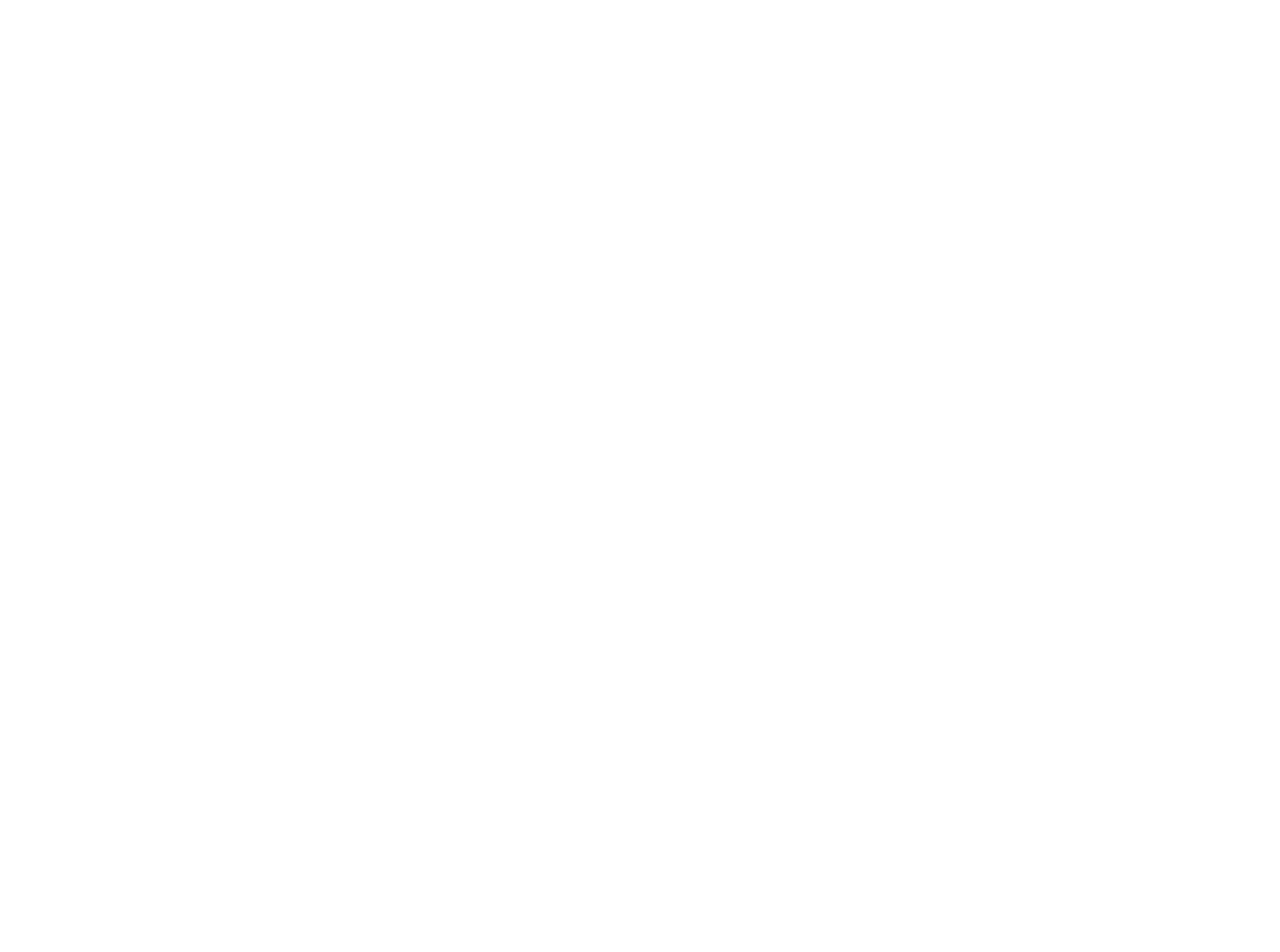
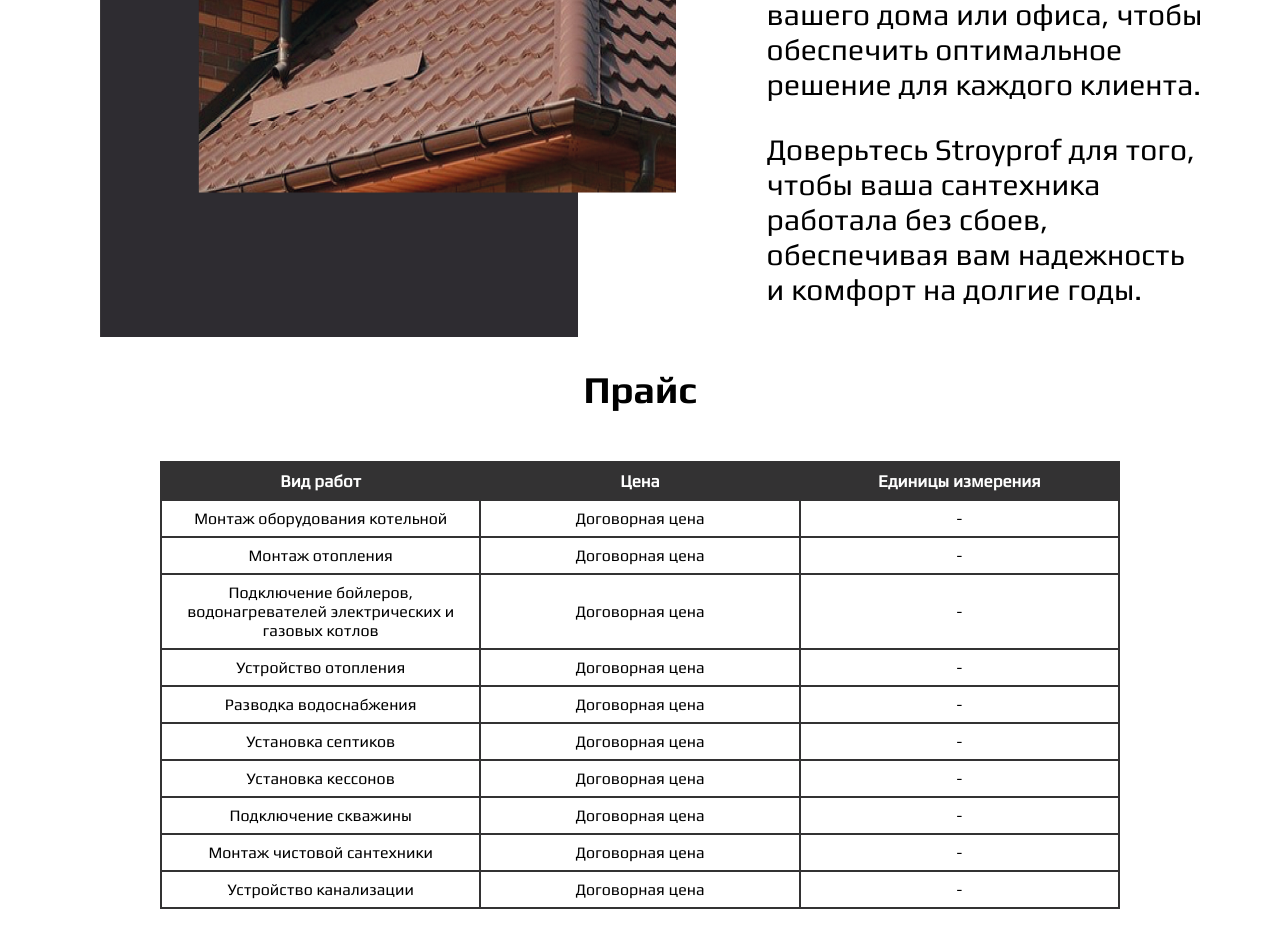
Before and after one commit to Vicatoriya/stroyprof, a React (Create React App) app: page /plumbing in a window 1280 px wide. Before the commit this address had no page. Shown: the part 640-1592 px from the top of the page. Before the commit the page ends 800 px from the top, so only its background shows below. Built offline with nearby package versions, Linux system fonts and the light colour scheme.

Commit message:
+plumbing

```diff
--- /dev/null
+++ b/public/Santex_Array.json
@@ -0,0 +1,57 @@
+[
+  {
+    "prices":
+    [
+      {
+        "name": "Монтаж оборудования котельной",
+        "cost": "Договорная цена",
+        "metrics": "-"
+      },
+      {
+        "name": "Монтаж отопления",
+        "cost": "Договорная цена",
+        "metrics": "-"
+      },
+      {
+        "name": "Подключение бойлеров, водонагревателей электрических и газовых котлов",
+        "cost": "Договорная цена",
+        "metrics": "-"
+      },
+      {
+        "name": "Устройство отопления",
+        "cost": "Договорная цена",
+        "metrics": "-"
+      },
+      {
+        "name": "Разводка водоснабжения",
+        "cost": "Договорная цена",
+        "metrics": "-"
+      },
+      {
+        "name": "Установка септиков",
+        "cost": "Договорная цена",
+        "metrics": "-"
+      },
+      {
+        "name": "Установка кессонов",
+        "cost": "Договорная цена",
+        "metrics": "-"
+      },
+      {
+        "name": "Подключение скважины",
+        "cost": "Договорная цена",
+        "metrics": "-"
+      },
+      {
+        "name": "Монтаж чистовой сантехники",
+        "cost": "Договорная цена",
+        "metrics": "-"
+      },
+      {
+        "name": "Устройство канализации",
+        "cost": "Договорная цена",
+        "metrics": "-"
+      }
+    ]
+  }
+]
--- /dev/null
+++ b/public/frstsectSantex.json
@@ -0,0 +1,8 @@
+[
+  {
+    "title": "Сантехника",
+    "frst": "Сантехника – это сердце вашего дома, обеспечивающее комфорт и уют вашей жизни. Мы предлагаем полный спектр услуг по установке, ремонту и обслуживанию сантехнических систем.",
+    "sec": "Мы учитываем индивидуальные особенности вашего дома или офиса, чтобы обеспечить оптимальное решение для каждого клиента.",
+    "thr": "Доверьтесь Stroyprof для того, чтобы ваша сантехника работала без сбоев, обеспечивая вам надежность и комфорт на долгие годы."
+  }
+]
--- a/src/App.js
+++ b/src/App.js
@@ -9,6 +9,7 @@
 import Electrics from "./Pages/Electrics";
 import WoodHouse from "./Pages/WoodHouse";
 import "./Pages/Remont.css";
+import Santex from "./Pages/santex";
 export default function App() {
     return (
         <Router>
@@ -20,7 +21,8 @@
                 <Route path="/steam_rooms" element={<OtdelkaParilok/>} />
                 <Route path="/roof_repair" element={<RemontKrovli/>} />
                 <Route path="/wood_houses" element={<WoodHouse/>} />
-                <Route path="/Electrics" element={<Electrics/>} />
+                <Route path="/electrics" element={<Electrics/>} />
+                <Route path="/plumbing" element={<Santex/>} />
             </Routes>
         </Router>
     );
--- a/src/Components/Additional_Pager/Vid_krovli/Vid_Krovli.css
+++ b/src/Components/Additional_Pager/Vid_krovli/Vid_Krovli.css
@@ -29,7 +29,7 @@
 }
 @media screen and (max-width: 800px){
     .unit{
-        width: 800px;
+        width: auto;
         margin-left: 20px;
         display: flex;
         flex-direction: column;
--- /dev/null
+++ b/src/Pages/santex.js
@@ -0,0 +1,59 @@
+import React, {useEffect, useState} from "react";
+import Header from "../Components/Header/Header";
+import Navigation from "../Components/Navigation/Navigation";
+import First_section from "../Components/First_section/First_section";
+import Footer from "../Components/Footer/Footer";
+import Price from "../Components/Additional_Pager/Price/Price";
+
+export default function Santex(){
+
+    const [PriceData,setPriceData] = useState([]);
+    useEffect(()=>{
+        const fetchData = async()=>{
+            try{
+                const response = await fetch('Santex_Array.json');
+                if(!response.ok){
+                    throw new Error('Ошибка при загрузке файла');
+                }
+                const jsonData = await response.json();
+                const extractedData = jsonData[0].prices.map(price=>({
+                    name: price.name,
+                    cost: price.cost,
+                    metrics: price.metrics
+                }));
+                setPriceData(extractedData);
+            }catch (error){
+                console.error('ошибка при загрузке и обработке данных', error);
+            }
+        }
+        fetchData();
+    },[]);
+
+    const [frstData, setData] = useState([]);
+
+    useEffect(() => {
+        const fetchData = async () => {
+            try {
+                const response = await fetch('frstsectSantex.json');
+                if (!response.ok) {
+                    throw new Error('Ошибка при загрузке файла');
+                }
+                const jsonData = await response.json();
+                setData(jsonData[0]);
+            } catch (error) {
+                console.error('ошибка при загрузке и обработке данных', error);
+            }
+        };
+
+        fetchData();
+    }, []);
+    return(
+        <>
+            <Header/>
+            <Navigation/>
+            <First_section data={frstData}/>
+            <Price PriceData={PriceData}/>
+            <Footer/>
+        </>
+    );
+}
```
